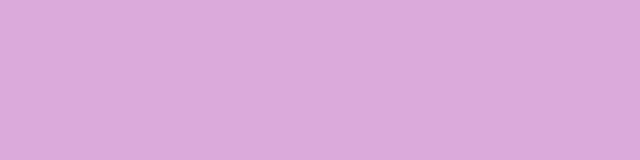
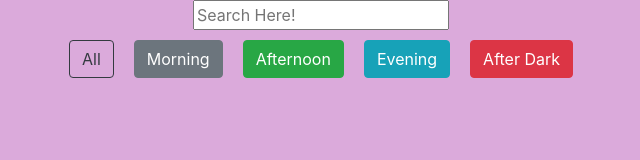
Before and after one commit to emilykdewitt/shotz, a website built with webpack: page src/index.html in a window 1280 px wide. Shown: the whole page, without its empty margins (319-959 px from the left). Built offline with nearby package versions, Linux system fonts and the light colour scheme; files whose address does not match are found by name.

Commit message:
Added buttons and filters

```diff
--- a/src/index.html
+++ b/src/index.html
@@ -10,7 +10,19 @@
   <div id="app">
     <div id="movies">
     </div>
-    <div id="locations"></div>
+    <div id="filters">
+      <div class="row justify-content-md-center">
+        <input type="text" placeholder="Search Here!"></input>
+      </div>
+      <div class="row justify-content-md-center">
+        <button id="all" class="btn btn-outline-dark">All</button>
+        <button id="morning" class="btn btn-secondary">Morning</button>
+        <button id="afternoon" class="btn btn-success">Afternoon</button>
+        <button id="evening" class="btn btn-info">Evening</button>
+        <button id="dark" class="btn btn-danger">After Dark</button>
+      </div>
+    </div>
+    <div id="locations" class="d-flex flex-wrap"></div>
   </div>
 </body>
 </html>
--- a/src/styles/main.scss
+++ b/src/styles/main.scss
@@ -9,3 +9,7 @@ body {
   text-align: center;
   margin: 6px;
 }
+
+button {
+  margin: 10px;
+}
```
